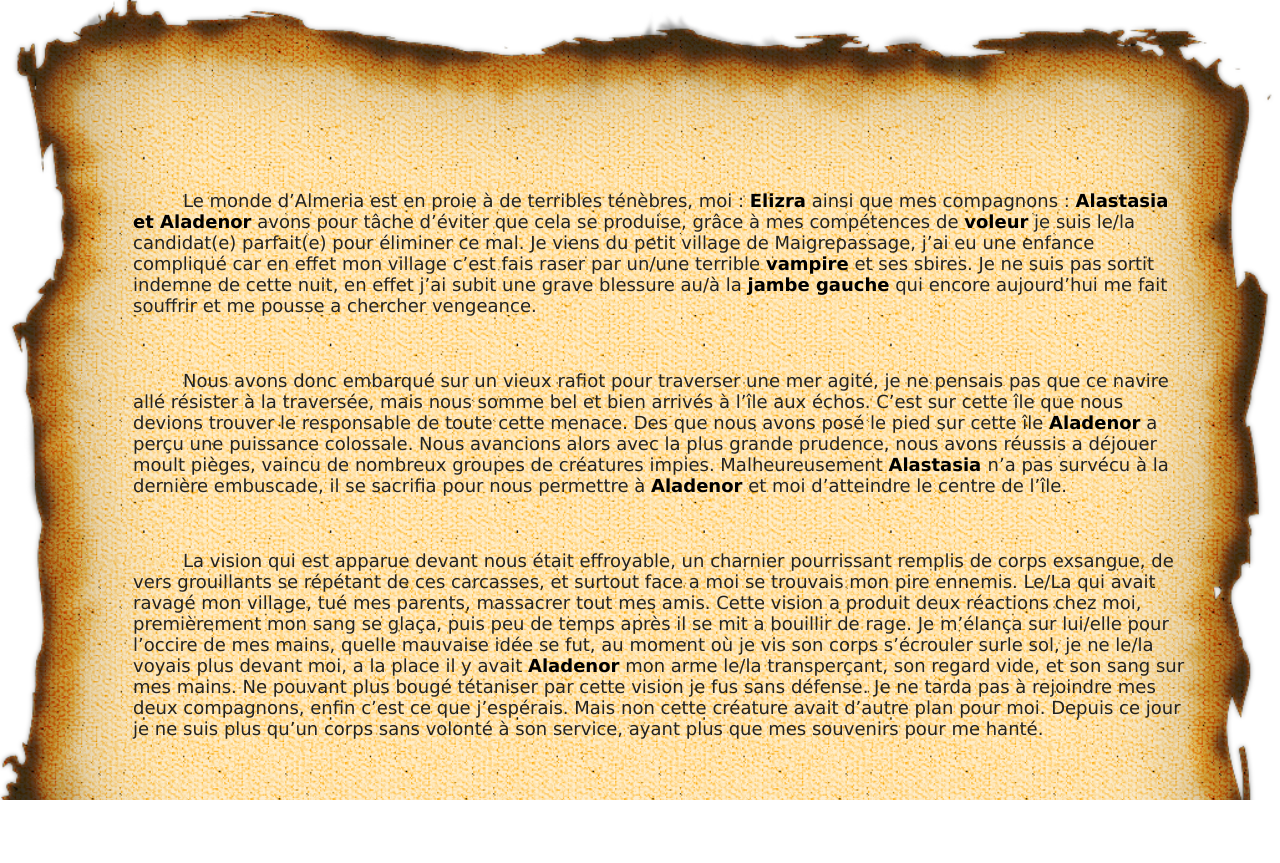
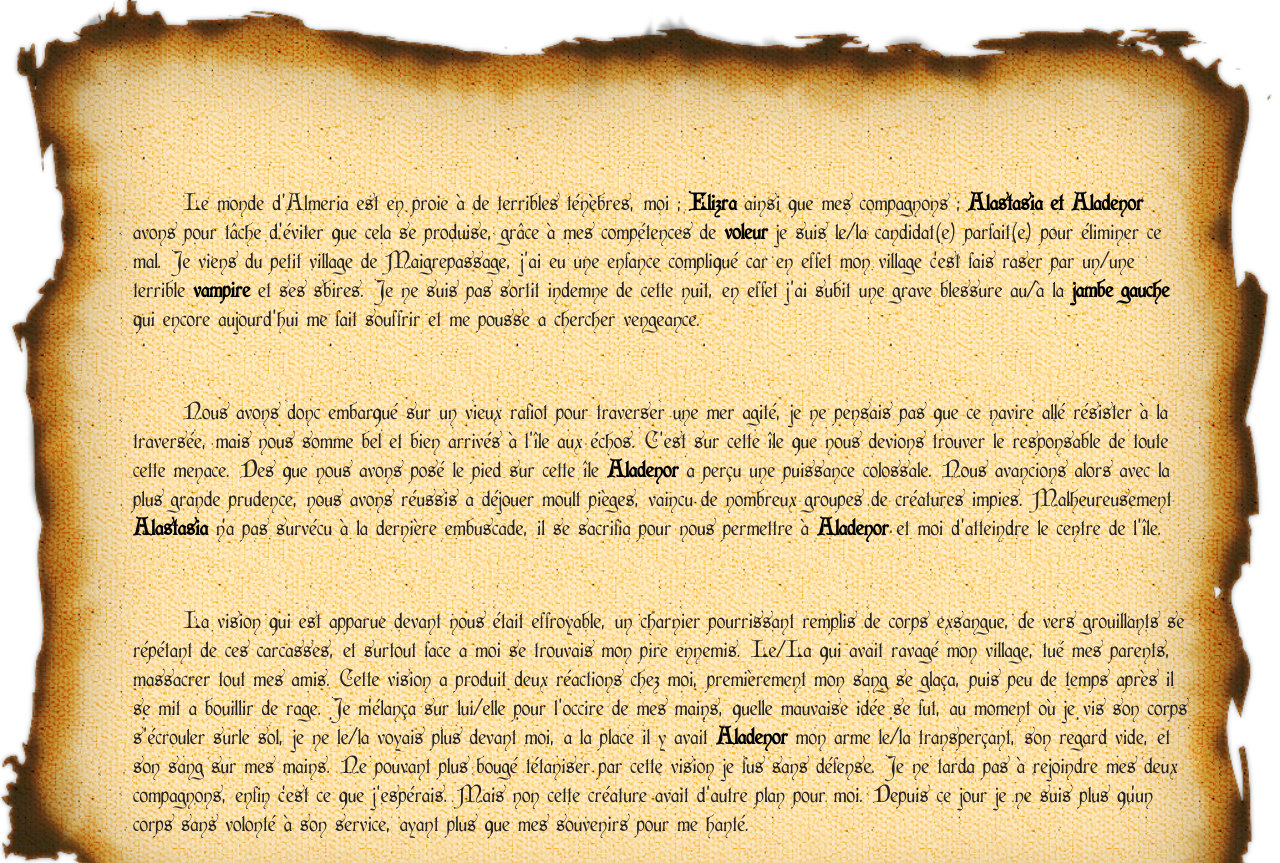
Before and after one commit to Aledorian/Js-StoryTeller, a plain HTML site: page Js-StoryTeller.html in a window 1280 px wide. Before the commit the page ends 800 px from the top, so only its background shows below. Drawn offline with Linux system fonts and the light colour scheme.

Commit message:
police fin de mise en page

```diff
--- a/css/Js-StoryTeller.css
+++ b/css/Js-StoryTeller.css
@@ -1,14 +1,20 @@
+@font-face {
+  font-family: "Cardinal";
+  src: url("../fonts/Cardinal.ttf");
+}
+
 body{
   background-image: url("../images/parchemin.png");
   background-size: cover;
 }
+
 p{
   text-indent: 50px;
   padding-left: 75px;
   padding-right: 80px;
   margin-left: 50px;
-  font-size: 18px;
-  font-family: Verdana;
+  font-size: 23px;
+  font-family: Cardinal;
   color: #222222;
 }
 
```
Also changed, not shown: fonts/Cardinal-Alternate.ttf (added), fonts/Cardinal.ttf (added).
